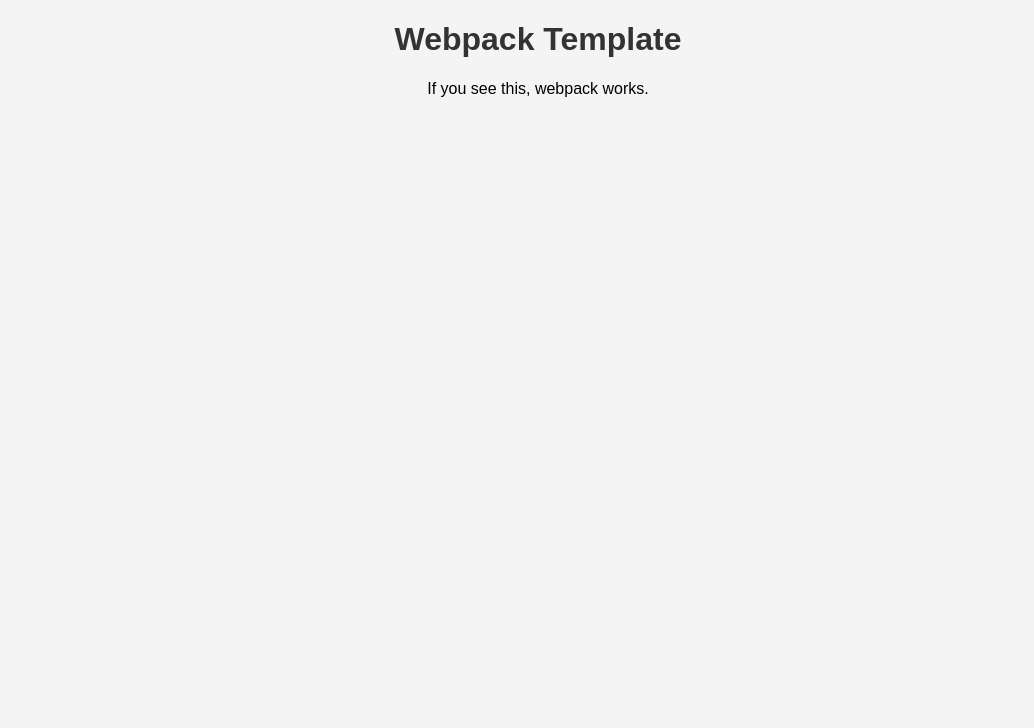
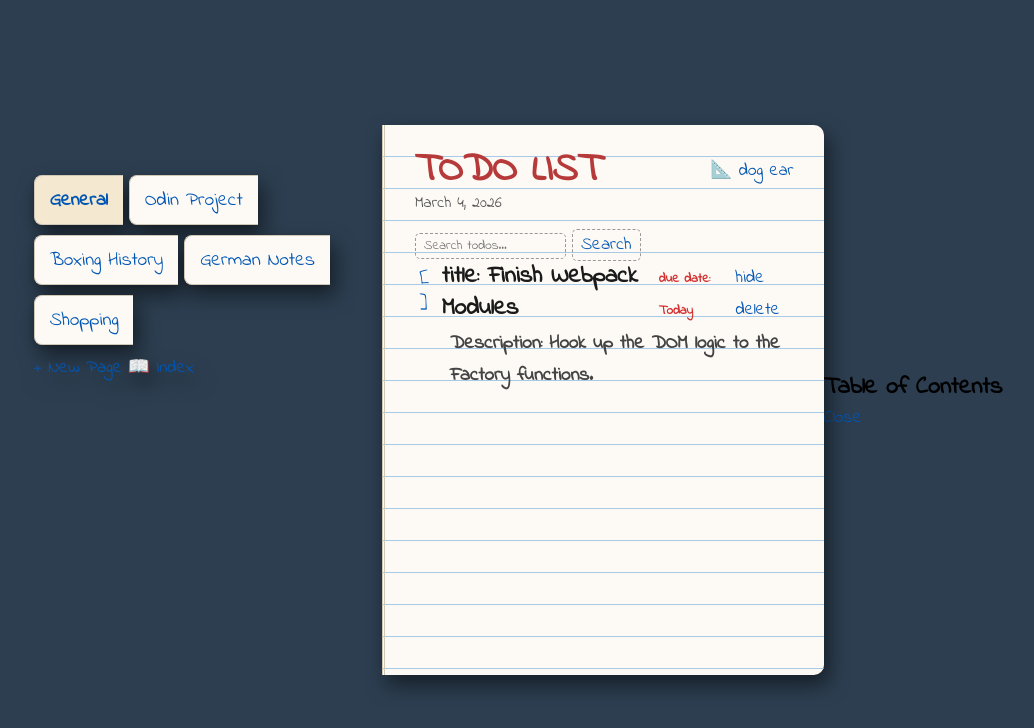
Before and after one commit to nikola92-sudone/Todo-list, a website built with webpack: page src/index.html in a window 1280 px wide. Shown: the whole page, without its empty margins (102-1136 px from the left). Built offline with nearby package versions, Linux system fonts and the light colour scheme.

Commit message:
Temporary changes

```diff
--- a/package.json
+++ b/package.json
@@ -1,5 +1,5 @@
 {
-  "name": "webpack-template",
+  "name": "todo-list",
   "version": "1.0.0",
   "description": "",
   "main": "index.js",
--- a/src/index.html
+++ b/src/index.html
@@ -2,12 +2,75 @@
 <html lang="en">
 <head>
   <meta charset="UTF-8">
-  <title>Webpack Template</title>
+  <title>Pocket Notebook Todo</title>
+  <link rel="stylesheet" href="style.css">
+  <link href="https://fonts.googleapis.com/css2?family=Indie+Flower&display=swap" rel="stylesheet">
 </head>
 <body>
 
-  <h1>Webpack Template</h1>
-  <p>If you see this, webpack works.</p>
+  <div id="notebook-container">
+
+    <aside id="sidebar-tabs">
+      <div id="recent-tabs-container">
+        <button class="tab active">General</button>
+        <button class="tab">Odin Project</button>
+        <button class="tab">Boxing History</button>
+        <button class="tab">German Notes</button>
+        <button class="tab">Shopping</button>
+      </div>
+
+      <div class="sidebar-actions">
+        <button id="add-page-btn" title="Add new section">+ New Page</button>
+        <button id="index-btn" title="View all sections">📖 Index</button>
+      </div>
+    </aside>
+
+    <main id="notebook-page">
+      <header class="page-header">
+        <div class="top-row">
+           <h1>TODO LIST</h1>
+           <button id="dog-ear-btn" title="Fold corner">📐 dog ear</button>
+        </div>
+
+        <div class="meta-row">
+          <p class="date">March 4, 2026</p>
+          <form class="search-form">
+            <input type="search" placeholder="Search todos...">
+            <button type="submit">Search</button>
+          </form>
+        </div>
+      </header>
+
+      <div id="Content">
+        <div class="todo-card">
+          <div class="todo-header">
+            <button class="checklist-toggle" title="Checklist Toggle">[ ]</button>
+            <h3 class="title">title: Finish Webpack Modules</h3>
+            <h5 class="due-date">due date: Today</h5>
+
+            <div class="actions">
+              <button class="hide-btn">hide</button>
+              <button class="delete-btn">delete</button>
+            </div>
+          </div>
+
+          <div class="todo-body">
+            <h4 class="description">Description: Hook up the DOM logic to the Factory functions.</h4>
+          </div>
+        </div>
+      </div>
+    </main>
+
+  </div>
+
+  <div id="index-modal" class="hidden">
+    <div class="modal-content">
+      <h2>Table of Contents</h2>
+      <ul id="all-projects-list">
+        </ul>
+      <button id="close-index">Close</button>
+    </div>
+  </div>
 
 </body>
 </html>
--- a/src/index.js
+++ b/src/index.js
@@ -1,3 +1 @@
 import './style.css';
-
-console.log("Webpack template working!");
--- a/src/style.css
+++ b/src/style.css
@@ -1,9 +1,150 @@
+/* Reset and set the scene */
+* {
+  box-sizing: border-box;
+  margin: 0;
+  padding: 0;
+}
+
 body {
-  font-family: Arial, sans-serif;
-  background: #f4f4f4;
-  text-align: center;
+  background-color: #2c3e50; /* Dark desk background to make the notebook pop */
+  display: flex;
+  justify-content: center;
+  align-items: center;
+  height: 100vh;
+  font-family: 'Indie Flower', cursive; /* Handwritten font */
+}
+
+#notebook-container {
+  display: flex;
+  width: 750px;
+  height: 550px;
+  position: relative;
+  filter: drop-shadow(5px 10px 10px rgba(0,0,0,0.5)); /* Book shadow */
+}
+
+/* --- THE TABS (Left Side) --- */
+#sidebar-tabs {
+  display: flex;
+  flex-direction: column;
+  margin-top: 50px;
+  margin-left: -40px; /* Pulls the tabs out past the left edge */
+  z-index: 1;
+}
+
+.tab {
+  background: #fdfaf6;
+  border: 1px solid #d1c7b7;
+  border-right: none;
+  border-radius: 8px 0 0 8px; /* Round the outside corners only */
+  padding: 10px 15px;
+  margin-bottom: 10px;
+  font-family: inherit;
+  font-size: 1.2rem;
+  cursor: pointer;
+  box-shadow: -2px 2px 5px rgba(0,0,0,0.1);
+}
+
+.tab.active {
+  font-weight: bold;
+  background: #f4e8d1; /* Slight highlight for the open page */
+}
+
+/* --- THE PAPER (Right Side) --- */
+#notebook-page {
+  background-color: #fdfaf6; /* Cream paper color */
+  width: 100%;
+  border-radius: 0 10px 10px 0;
+  padding: 30px;
+  position: relative;
+  border-left: 3px double #d1c7b7; /* The "fold" of the binding */
+
+  /* The Blue Lined Paper Effect! */
+  background-image: repeating-linear-gradient(
+    transparent,
+    transparent 31px,
+    #a6cae8 31px,
+    #a6cae8 32px
+  );
+  line-height: 32px; /* Matches the line spacing */
+}
+
+/* --- THE DOG EAR EFFECT --- */
+/* When your JS adds the "folded" class to #notebook-page, this draws the folded corner */
+#notebook-page.folded::before {
+  content: "";
+  position: absolute;
+  top: 0;
+  right: 0;
+  border-width: 0 50px 50px 0;
+  border-style: solid;
+  /* Matches the desk background color, then draws the fold */
+  border-color: #2c3e50 #2c3e50 #e0d5c1 #e0d5c1;
+  border-radius: 0 10px 0 5px;
+  box-shadow: -2px 2px 3px rgba(0,0,0,0.2);
+}
+
+/* --- HEADER & TYPOGRAPHY --- */
+.top-row {
+  display: flex;
+  justify-content: space-between;
+  align-items: center;
 }
 
 h1 {
-  color: #333;
+  color: #b73a3a; /* Red marker for the title */
+  font-size: 2.5rem;
 }
+
+.date {
+  color: #555;
+  margin-bottom: 10px;
+}
+
+.search-form input, .search-form button {
+  font-family: inherit;
+  background: transparent;
+  border: 1px dashed #999;
+  padding: 2px 8px;
+  border-radius: 5px;
+}
+
+/* --- TODO ITEMS --- */
+.todo-card {
+  margin-bottom: 32px; /* Spaced perfectly to sit on the blue lines */
+}
+
+.todo-header {
+  display: flex;
+  align-items: baseline;
+  gap: 10px;
+}
+
+h3.title {
+  font-size: 1.5rem;
+  color: #1a1a1a;
+  flex-grow: 1;
+}
+
+h5.due-date {
+  color: #d32f2f; /* Red ink for dates */
+}
+
+.todo-body h4 {
+  padding-left: 35px;
+  color: #444;
+  font-size: 1.2rem;
+}
+
+/* Make your buttons look like blue pen links */
+button {
+  font-family: inherit;
+  background: none;
+  border: none;
+  color: #0056b3;
+  cursor: pointer;
+  font-size: 1.1rem;
+}
+
+button:hover {
+  text-decoration: underline;
+}
--- a/webpack.config.js
+++ b/webpack.config.js
@@ -33,7 +33,10 @@
 
   devServer: {
     static: "./dist",
-    port: 3000,
-    open: true
+    port: 8080,
+    open: true,
+    hot: true,
+    liveReload: true,
+    watchFiles: ["src/**/*"]
   }
 };
```
Also changed, not shown: src/logic/todo.js (added), 1 other file.
